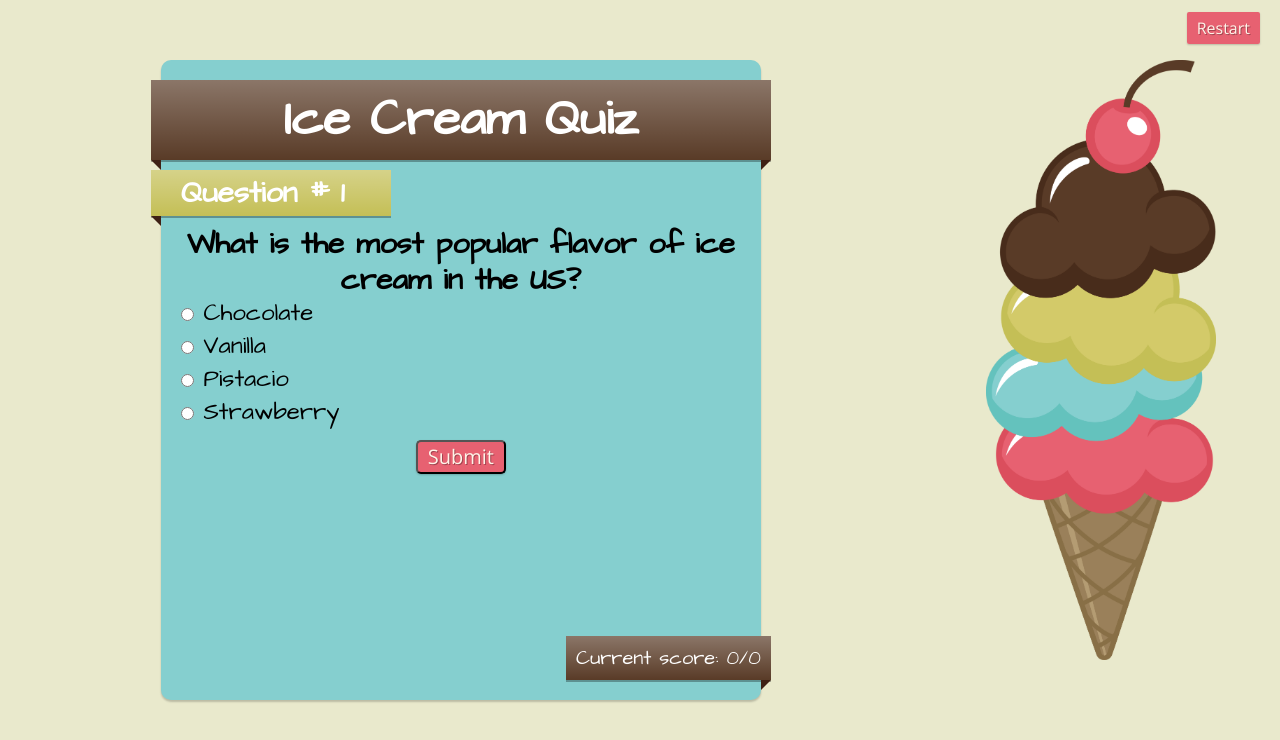
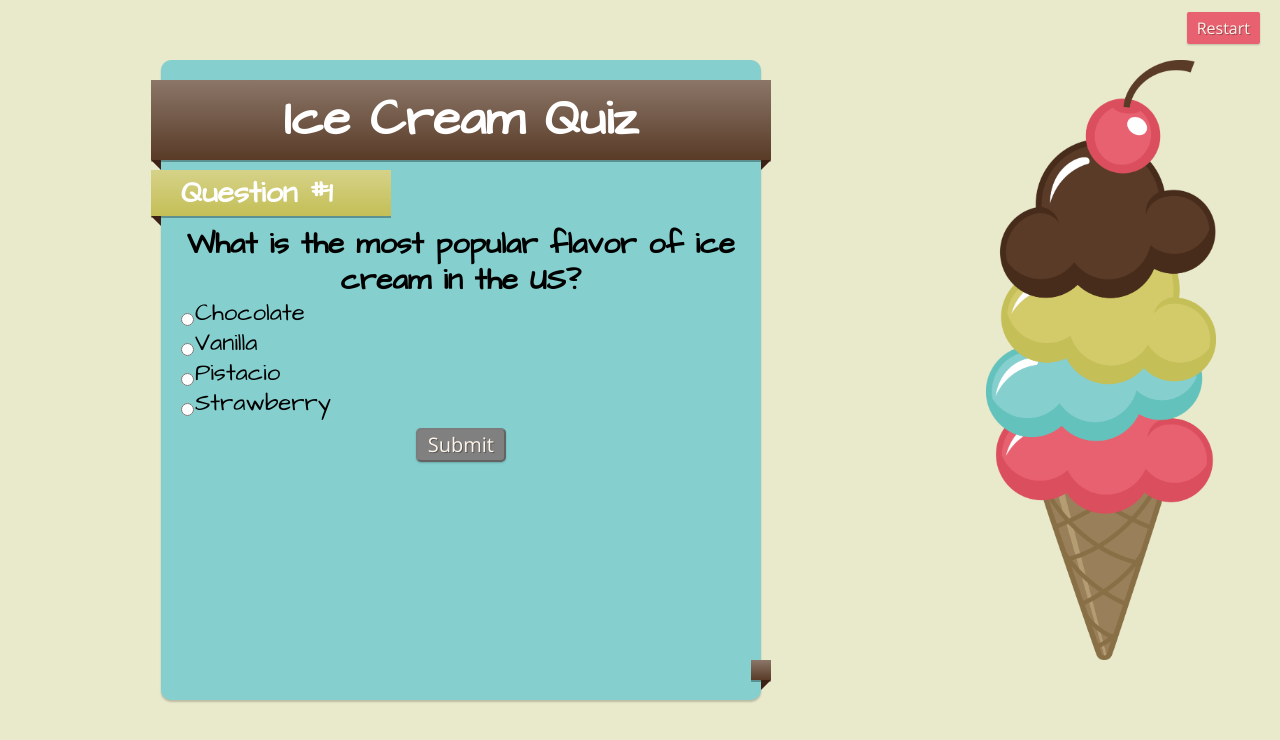
Before and after one commit to mlbdenver/quiz, a plain HTML site: page index.html in a window 1280 px wide. Both pictures are taken after a click on the input "Begin". Drawn offline with nearby package versions, Linux system fonts and the light colour scheme; a web font is replaced by a local one.

Commit message:
Functionality Seems to be working
Needs testing - final formatting

```diff
--- a/css/style.css
+++ b/css/style.css
@@ -213,7 +213,7 @@ h3{
   font-size: 3rem;
   line-height: 3.6rem;
 }
-h4, li {
+h4, label, #corrAns {
   font-size: 2.4rem;
   line-height: 3rem;
 }
@@ -370,7 +370,12 @@ cursor: pointer;
     border-left-color: #3E2115;
     right: 0;
 }
-
+.final {
+  background-color: #DB4E5D !important;
+}
+#corrAns {
+  padding-top: 20px;
+}
 .drawing {
       width: 28%;
       float: right;
@@ -399,6 +404,9 @@ cursor: pointer;
   font-family: "open sans";
 }
 
+#submit:disabled {
+  background: gray;
+}
 #button:hover, #new:hover{
   background-color: #DB4E5D;
 }
--- a/index.html
+++ b/index.html
@@ -20,30 +20,31 @@
         <div class="quiz">
             <div id="box">
                 <h1>Ice Cream Quiz</h1>
-                <h2 id="questNum">Question #</h2>
+                <h2 id="questNum"></h2>
                 <h3 id="questText">How much do you really know about everyone's favorite chilly treat? Test your knowledge of the best dessert ever!</h3>
                 <ul>
-                    <li id="choice1">
+                    <li>
                         <input type="radio" name="choice" id="choice1" value="0">
-                        <span id="1stChoice"></span>
+                        <label id="1stChoice" for="choice1"></label>
                     </li>
-                    <li id="choice2">
+                    <li>
                         <input type="radio" name="choice" id="choice2" value="1">
-                        <span id="2ndChoice"></span>
+                        <label id="2ndChoice" for="choice2"></label>
                     </li>
-                    <li id="choice3">
+                    <li>
                         <input type="radio" name="choice" id="choice3" value="2">
-                        <span id="3rdChoice"></span>
+                        <label id="3rdChoice" for="choice3"></label>
                     </li>
-                    <li id="choice4">
+                    <li>
                         <input type="radio" name="choice" id="choice4" value="3">
-                        <span id="4thChoice"></span></li>
+                        <label id="4thChoice" for="choice4"></label>
                 </ul>
-                <input type="submit" id="begin" value="Begin">
+                <div id="corrAns"></div>
+                <input type="submit" id="begin" value="Begin" >
                 <input type="submit" id="submit" value="Submit">
                 <input type="submit" id="next" value="Next">
-                <div id="corrAns"></div>
-                <p id="score">Current score: </p>
+
+                <div id="score"></div>
             </div>
         </div>
         <div class="drawing">
--- a/js/app.js
+++ b/js/app.js
@@ -4,28 +4,28 @@ $(document).ready(function() {
 /*---Set Questions and Answers---*/
     var question = [
         {
-            number: 1,
+            number: "Question #1",
             quest: "What is the most popular flavor of ice cream in the US?",
             answers:["Chocolate", "Vanilla", "Pistacio", "Strawberry"],
             correct: 1,
             corrAns:"Vanilla is the most popular flavor of ice cream in the US, accounting for 20% to 29% of all ice cream purchased!",
         },
         {
-            number: 2,
+            number: "Question #2",
             quest: "We know Americans love ice cream. But which country consumes the second most ice cream per capital?",
             answers:["Canada", "England", "New Zealand", "Sweden"],
             correct: 2,
             corrAns:"New Zealanders love there ice cream too!",
         },
         {
-            number: 3,
+            number: "Question #3",
             quest: "Which of the following is not a Ben & Jerry's Ice Cream flavor?",
             answers:["Karamel Sutra", "Chubby Hubby", "Half Baked", "Sherbert Holmes"],
             correct: 3,
             corrAns:"Sherbery Holmes is not a real Ben & Jerry's Flavor.",
         },
         {
-            number: 4,
+            number: "Question #4",
             quest: "How many gallons of ice cream are produced in the US per year?",
             answers:["2 million", "50 million", "350 million", "800 million"],
             correct: 3,
@@ -33,7 +33,7 @@ $(document).ready(function() {
         },
 
         {
-            number: 5,
+            number: "Question #5",
             quest: "On which day of the week is the most ice cream consumed?",
             answers:["Sunday", "Wednesday", "Friday", "Saturday"],
             correct: 0,
@@ -59,6 +59,7 @@ $(document).ready(function() {
         questAns = 0;
         $("#score").hide();
         $("#submit").hide();
+        $("#submit").prop("disabled", true);
         $("#next").hide();
         $("#new").hide();
         $("#questNum").hide();
@@ -86,42 +87,79 @@ $(document).ready(function() {
     /*--- Display Question and Answers ---*/
     function askQuest() {
         console.log("Question number " + questNum);
-            $("#questText").html(question[questAns].quest);
-            $("#choice1").append(question[questAns].answers[0]);
-            $("#choice2").append(question[questAns].answers[1]);
-            $("#choice3").append(question[questAns].answers[2]);
-            $("#choice4").append(question[questAns].answers[3]);
-            $("#questNum").append(" " + questNum);
+            $("#questText").text(question[questAns].quest);
+            $("#1stChoice").text(question[questAns].answers[0]);
+            $("#2ndChoice").text(question[questAns].answers[1]);
+            $("#3rdChoice").text(question[questAns].answers[2]);
+            $("#4thChoice").text(question[questAns].answers[3]);
+            $("#questNum").text(question[questAns].number);
             $("#score").show();
-            $("#score").append(correctAns +"/" + questAns);
+            $("#corrAns").hide();
+            $("#submit").show();
+            $("#next").hide();
+            $(":radio").click(function() {
+                $("#submit").prop("disabled",false);
+            });
+
     };
 
 
 
-    /*--- Accept Guess and Display Respose---
+    /*--- Accept Guess and Display Respose---*/
 
-    $("#submit").click(function() {
-        var userGuess = $("input[type="radio"]:checked").val();
-        if(userGuess === undefined) {
-            $("#corrAns").text("Please make a selection");
-        }
-        else if (userGuess == question[questAns].correct) {
+    $("body").on('click', '#submit', function() {
+        var userGuess = $("input[type='radio']:checked").val();
+        $("#submit").hide();
+        if (userGuess == question[questAns].correct) {
             console.log("userGuess is "+ userGuess);
-            console.log("correct is " + correct);
-            $(#corrAns").text("CORRECT!");
+            console.log("correct");
+            $("#corrAns").show();
+            $("#corrAns").text("CORRECT! ");
             correctAns ++;
+            questAns++;
+            if(questAns === 5) {
+                $("#score").addClass("final");
+               $("#score").text("Your final score is " + correctAns +"/" + questAns);
+               return;
+            }
+            else {
             $("#next").show();
-            $("#enterChoice").hide();
+            $("#score").text("Current score: " + correctAns +"/" + questAns);
+            }
+
         }
         else {
             console.log("wrong");
-            $(#corrAns").text("WRONG!" + question[guestAns].corrAns);
+            $("#corrAns").show();
+            $("#corrAns").text("WRONG! " + question[questAns].corrAns);
+            questAns++;
+            $("#score").text("Current score: " + correctAns +"/" + questAns);
+            if(questAns === 5) {
+                 $("#score").addClass("final");
+               $("#score").text("Your final score is " + correctAns +"/" + questAns);
+               return;
+            }
             $("#next").show();
-            $("#enterChoice").hide();
+
         }
-    }); */
+    });
 
+    /*--- Progress to next question---*/
+    $("#next").click(function() {
+        $("input:checked").removeAttr("checked");
+                  askQuest ();
 
+    });
+
+    /*function clear() {
+        $("#questText").remove();
+            $("#choice1").remove();
+            $("#choice2").remove();
+            $("#choice3").remove();
+            $("#choice4").remove();
+            $("#questNum").remove();
+            $("#score").remove();
+    }*/
 
 });
 
```
